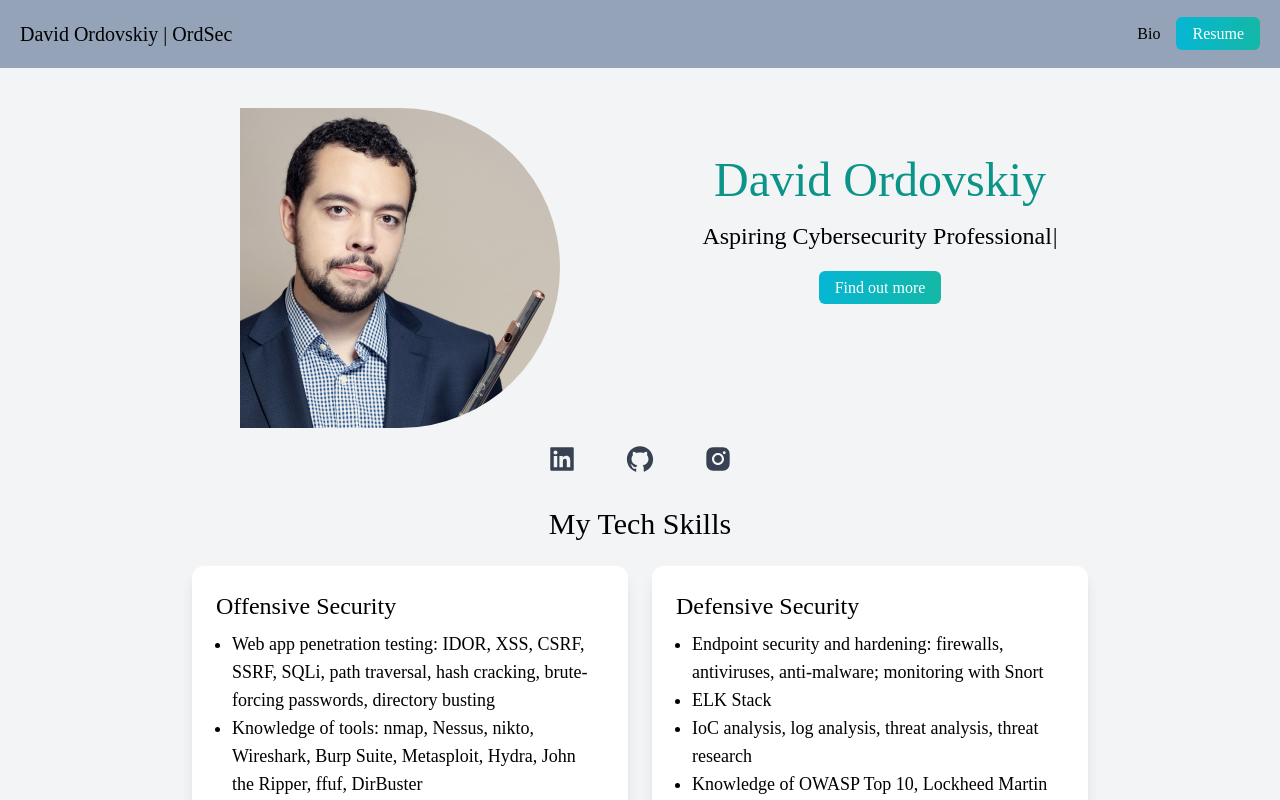
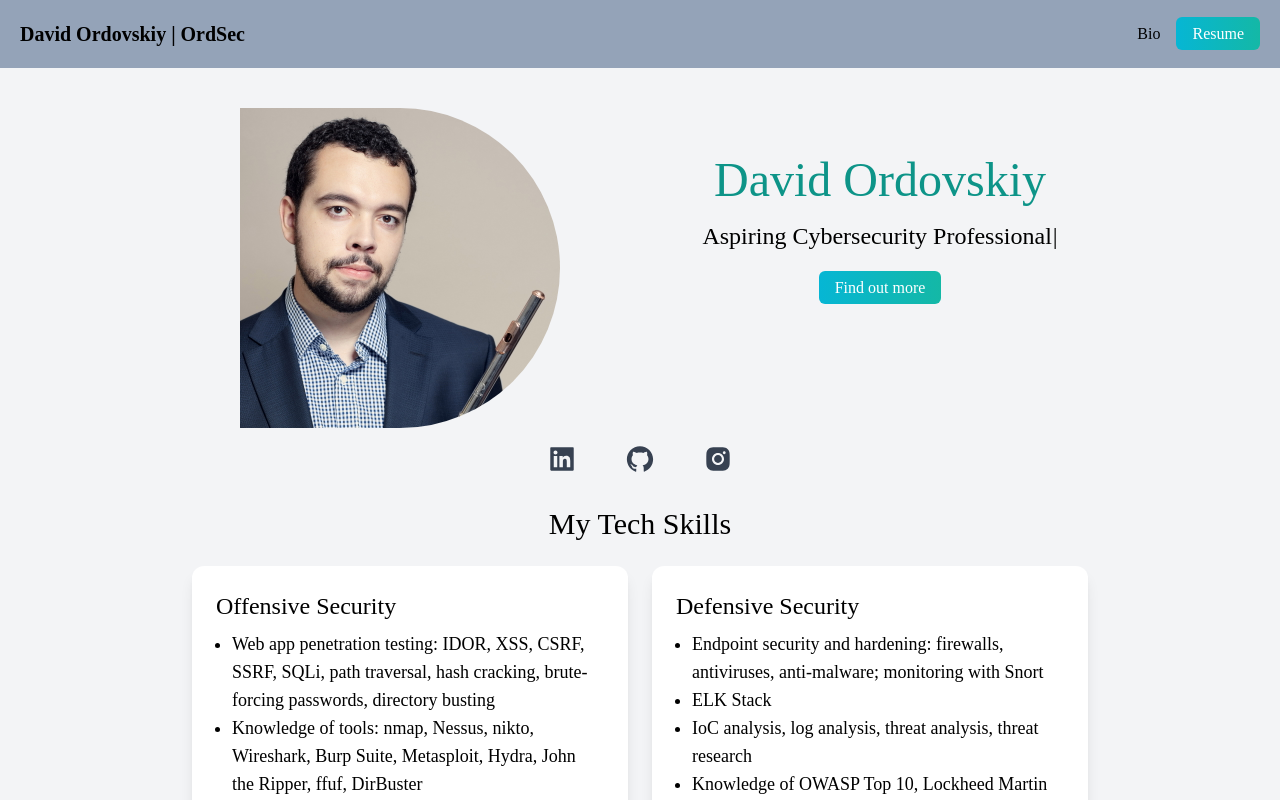
Before and after one commit to ordsec/ordsec-tech-next, a Next.js app: page / in a window 1280 px wide. Built offline with nearby package versions, Linux system fonts and the light colour scheme; a web font is replaced by a local one.

Commit message:
update nav style

```diff
--- a/components/Navbar.js
+++ b/components/Navbar.js
@@ -6,7 +6,7 @@ import LinkButton from './LinkButton';
 const Navbar = () => {
   return (
     <nav className="bg-slate-400 px-5 py-5 flex justify-between w-full">
-      <h1 className="text-md md:text-xl"><Link href="/">David Ordovskiy | OrdSec</Link></h1>
+      <h1 className="text-md font-semibold md:text-xl"><Link href="/">David Ordovskiy | OrdSec</Link></h1>
       <ul className="flex items-center">
         <li><Link href="/bio">Bio</Link></li>
           <li className="ml-4">
```
